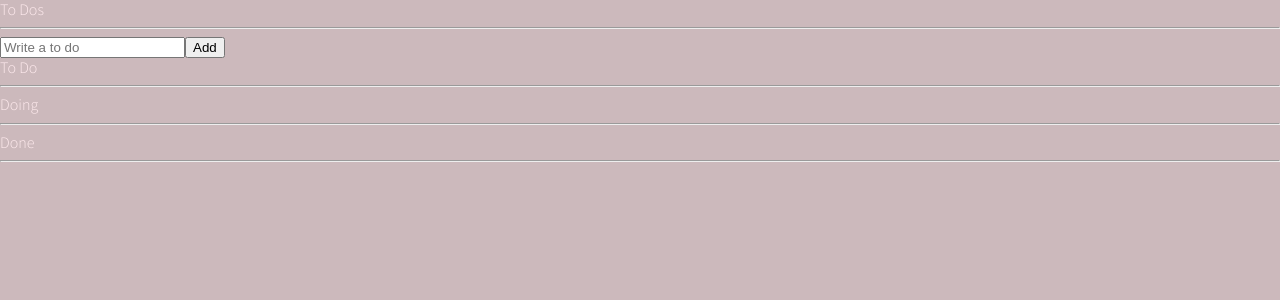
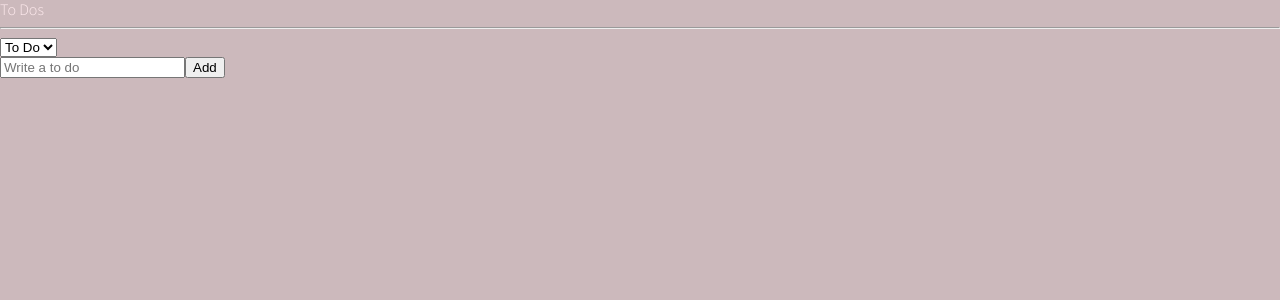
Before and after one commit to chominho14/Typescript-TodoList, a React (Create React App) app: page / in a window 1280 px wide. Shown: the top 300 px of the page. Built offline with nearby package versions, Linux system fonts and the light colour scheme.

Commit message:
v0.0.9 (TodoList - 10 - Category - Working CleanCode use  selector and useReacoilState)

```diff
--- a/src/atoms.tsx
+++ b/src/atoms.tsx
@@ -5,6 +5,11 @@
   id: number;
   category: "TO_DO" | "DOING" | "DONE";
 }
+
+export const categoryState = atom({
+  key: "category",
+  default: "TO_DO",
+});
 
 export const toDoState = atom<IToDo[]>({
   key: "toDo",
@@ -15,10 +20,7 @@
   key: "toDoSelector",
   get: ({ get }) => {
     const toDos = get(toDoState);
-    return [
-      toDos.filter(toDo => toDo.category === "TO_DO"),
-      toDos.filter(toDo => toDo.category === "DOING"),
-      toDos.filter(toDo => toDo.category === "DONE"),
-    ];
+    const category = get(categoryState);
+    return toDos.filter(toDo => toDo.category === category);
   },
 });
--- a/src/components/ToDoList.tsx
+++ b/src/components/ToDoList.tsx
@@ -1,37 +1,28 @@
-import { useRecoilValue } from "recoil";
-import { toDoSelector, toDoState } from "../atoms";
+import React from "react";
+import { useRecoilState, useRecoilValue } from "recoil";
+import { categoryState, toDoSelector, toDoState } from "../atoms";
 import CreateToDo from "./CreateToDo";
 import ToDo from "./ToDo";
 
 function ToDoList() {
-  const [toDo, doing, done] = useRecoilValue(toDoSelector);
-
+  const toDos = useRecoilValue(toDoSelector);
+  const [category, setCategory] = useRecoilState(categoryState);
+  const onInput = (event: React.FormEvent<HTMLSelectElement>) => {
+    setCategory(event.currentTarget.value);
+  };
   return (
     <div>
       <h1>To Dos</h1>
       <hr />
+      <select value={category} onInput={onInput}>
+        <option value="TO_DO">To Do</option>
+        <option value="DOING">Doing</option>
+        <option value="DONE">Done</option>
+      </select>
       <CreateToDo />
-      <h2>To Do</h2>
-      <ul>
-        {toDo.map(toDo => (
-          <ToDo key={toDo.id} {...toDo} />
-        ))}
-      </ul>
-      <hr />
-      <h2>Doing</h2>
-      <ul>
-        {doing.map(toDo => (
-          <ToDo key={toDo.id} {...toDo} />
-        ))}
-      </ul>
-      <hr />
-      <h2>Done</h2>
-      <ul>
-        {done.map(toDo => (
-          <ToDo key={toDo.id} {...toDo} />
-        ))}
-      </ul>
-      <hr />
+      {toDos.map(toDo => (
+        <ToDo key={toDo.id} {...toDo} />
+      ))}
     </div>
   );
 }
```
